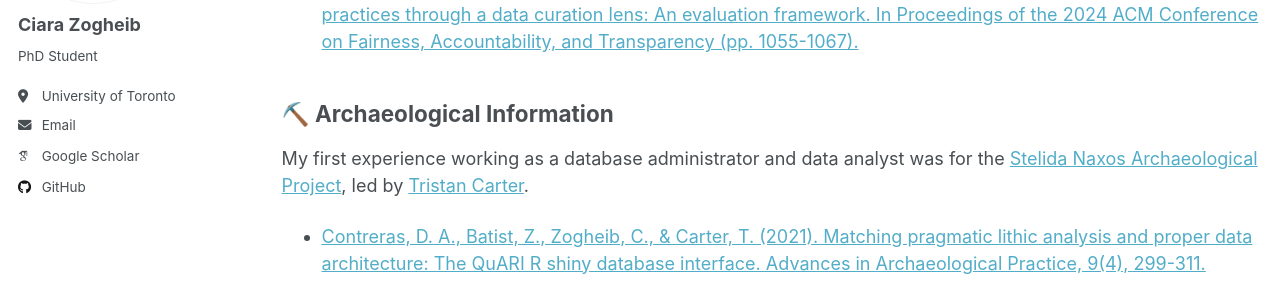
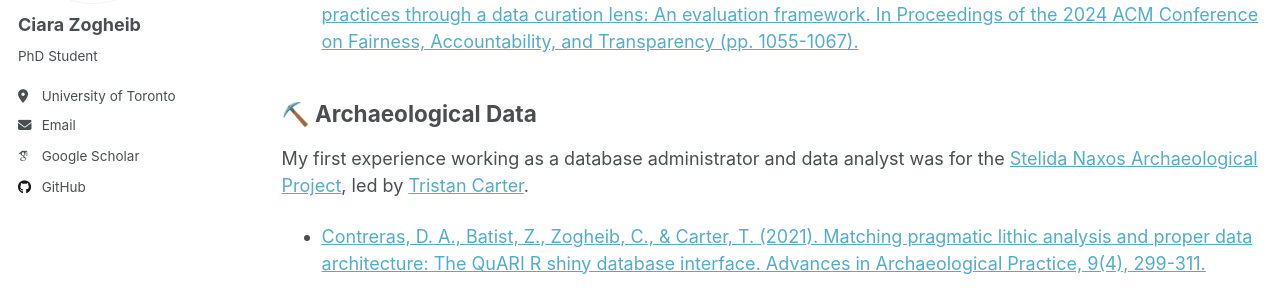
Before and after one commit to zogheibc/zogheibc.github.io, a Jekyll site: the page built from _pages/research.md, in a window 1280 px wide and 900 px high, scrolled down 1530 px. Shown: the part 242-536 px from the top of the window. Built offline with Jekyll 4.4.1, drawn with Linux system fonts in a browser that asks for light colours; some web fonts are replaced.

Commit message:
Update research.md

```diff
--- a/_pages/research.md
+++ b/_pages/research.md
@@ -54,7 +54,7 @@ Working as an affiliate of the [Just Sustainability Design Lab](https://justsust
 - [Bhardwaj, E., Gujral, H., Wu, S., Zogheib, C., Maharaj, T., & Becker, C. (2024, June). Machine learning data practices through a data curation lens: An evaluation framework. In Proceedings of the 2024 ACM Conference on Fairness, Accountability, and Transparency (pp. 1055-1067).](https://dl.acm.org/doi/abs/10.1145/3630106.3658955?casa_token=NmsmY2IXZvQAAAAA%3AebTZOZMSqyuPp5NZv41vg_ipW1fxGooRbfLdFr3ARbbU9u8_0uSofjUEZAEpOhHpl6xjTulsGb_02_I)
 
 
-## ⛏️ Archaeological Information
+## ⛏️ Archaeological Data
 
 My first experience working as a database administrator and data analyst was for the [Stelida Naxos Archaeological Project](https://www.stelida.org/english), led by [Tristan Carter](https://experts.mcmaster.ca/display/stringy).
 
```
